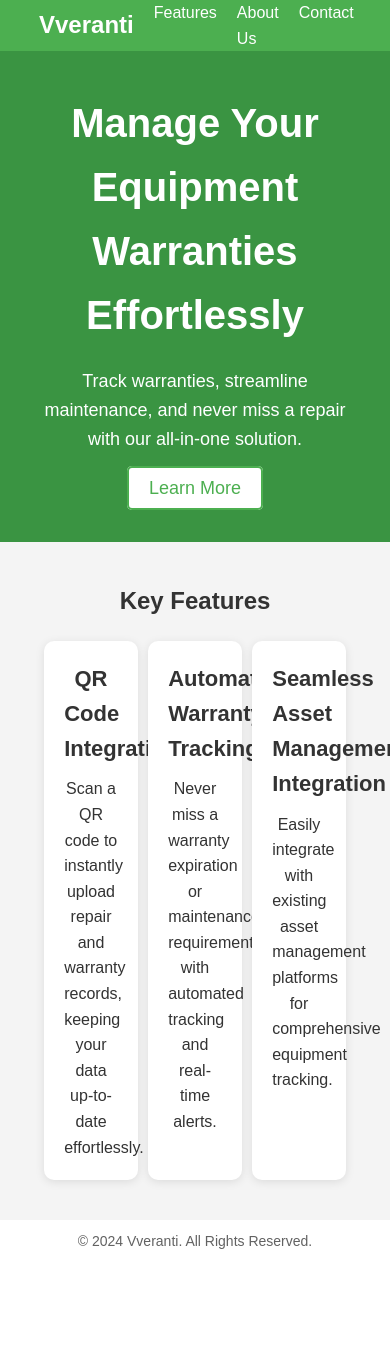
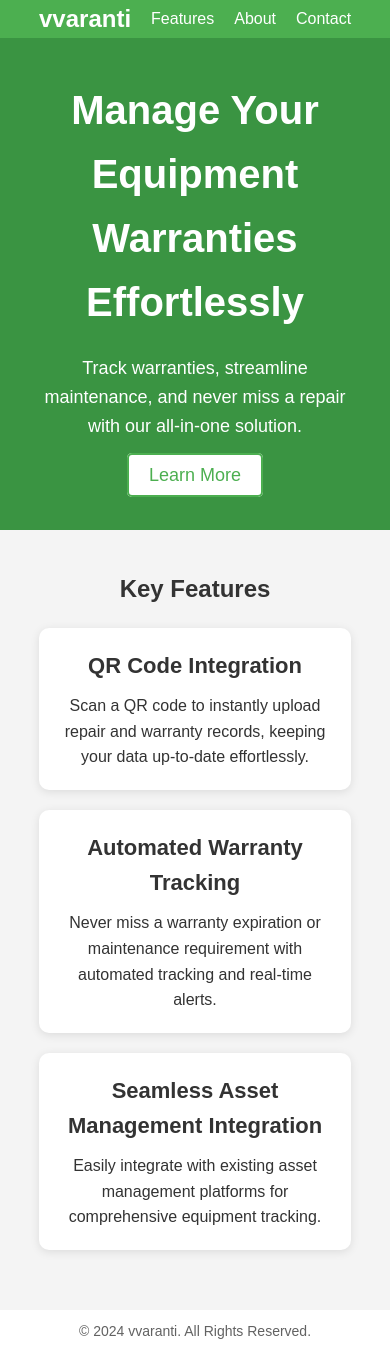
Before and after one commit to paulsenjohn00/YellowIron, a plain HTML site: page index.html in a window 390 px wide. Before the commit the page ends 1263 px from the top, so only its background shows below. Drawn offline with Linux system fonts and the light colour scheme.

Commit message:
styling fixes

```diff
--- a/css/styles.css
+++ b/css/styles.css
@@ -113,11 +113,29 @@ nav ul li a {
     padding: 20px;
     border-radius: 10px;
     box-shadow: 0 2px 10px rgba(0, 0, 0, 0.1);
+    transition: background 0.5s ease;
+}
+
+.feature:hover {
+    background: #3A9442;
+    color: #f4f4f4;
 }
 
 .feature h3 {
     margin-bottom: 10px;
     font-size: 22px;
+}
+
+/* Media Query for Mobile Devices - Stack Features */
+@media (max-width: 768px) {
+    .features-container {
+        display: block; /* Stacks features vertically */
+    }
+
+    .feature {
+        width: 100%; /* Make each feature take up full width */
+        margin-bottom: 20px; /* Adds spacing between stacked features */
+    }
 }
 
 /* Contact Section */
@@ -131,7 +149,6 @@ nav ul li a {
 
 /* Footer */
 footer {
-    /* background: #333; */
     color: rgb(98, 98, 98);
     text-align: center;
     padding: 10px 0;
--- a/index.html
+++ b/index.html
@@ -4,16 +4,16 @@
     <meta charset="UTF-8">
     <meta name="viewport" content="width=device-width, initial-scale=1.0">
     <meta http-equiv="X-UA-Compatible" content="ie=edge">
-    <title>Vveranti - Warranty Management Solutions</title>
+    <title>vvaranti - Warranty Management Solutions</title>
     <link rel="stylesheet" href="./css/styles.css">
 </head>
 <body>
     <header>
         <nav>
-            <div class="logo">Vveranti</div>
+            <div class="logo">vvaranti</div>
             <ul>
                 <li><a href="index.html">Features</a></li>
-                <li><a href="/pages/about.html">About Us</a></li>
+                <li><a href="/pages/about.html">About</a></li>
                 <li><a href="/pages/contact.html">Contact</a></li>
             </ul>
         </nav>
@@ -22,7 +22,7 @@
     <div class="hero">
         <h1>Manage Your Equipment Warranties Effortlessly</h1>
         <p>Track warranties, streamline maintenance, and never miss a repair with our all-in-one solution.</p>
-        <a href="./contact.html" class="cta-btn">Learn More</a>
+        <a href="/pages/contact.html" class="cta-btn">Learn More</a>
     </div>
 
     <section id="features" class="features-section">
@@ -44,7 +44,7 @@
     </section>
 
     <footer>
-        <p>&copy; 2024 Vveranti. All Rights Reserved.</p>
+        <p>&copy; 2024 vvaranti. All Rights Reserved.</p>
     </footer>
 </body>
 </html>
```
Also changed, not shown: pages/about.html (+4 -4 lines), pages/contact.html (+4 -4 lines).
